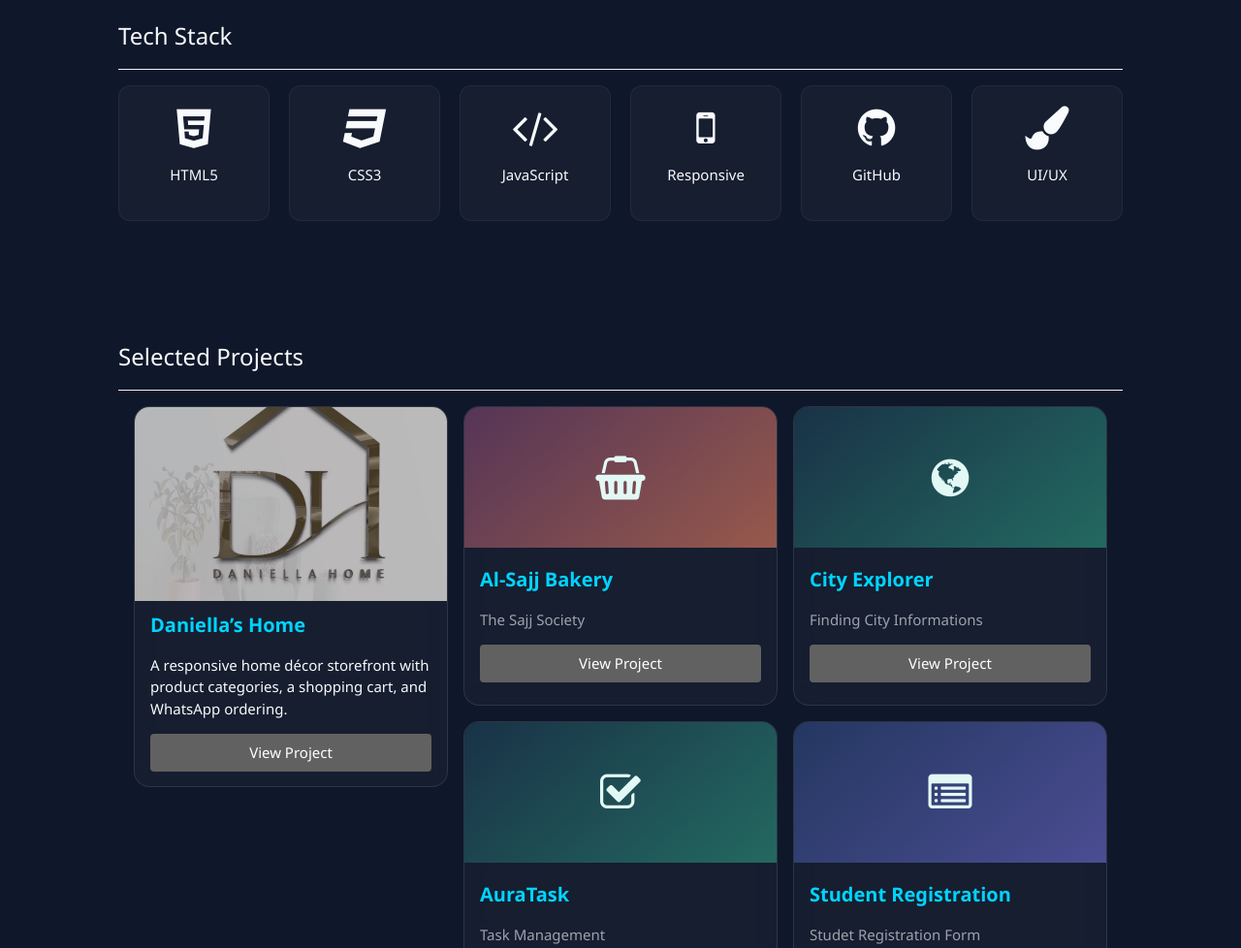
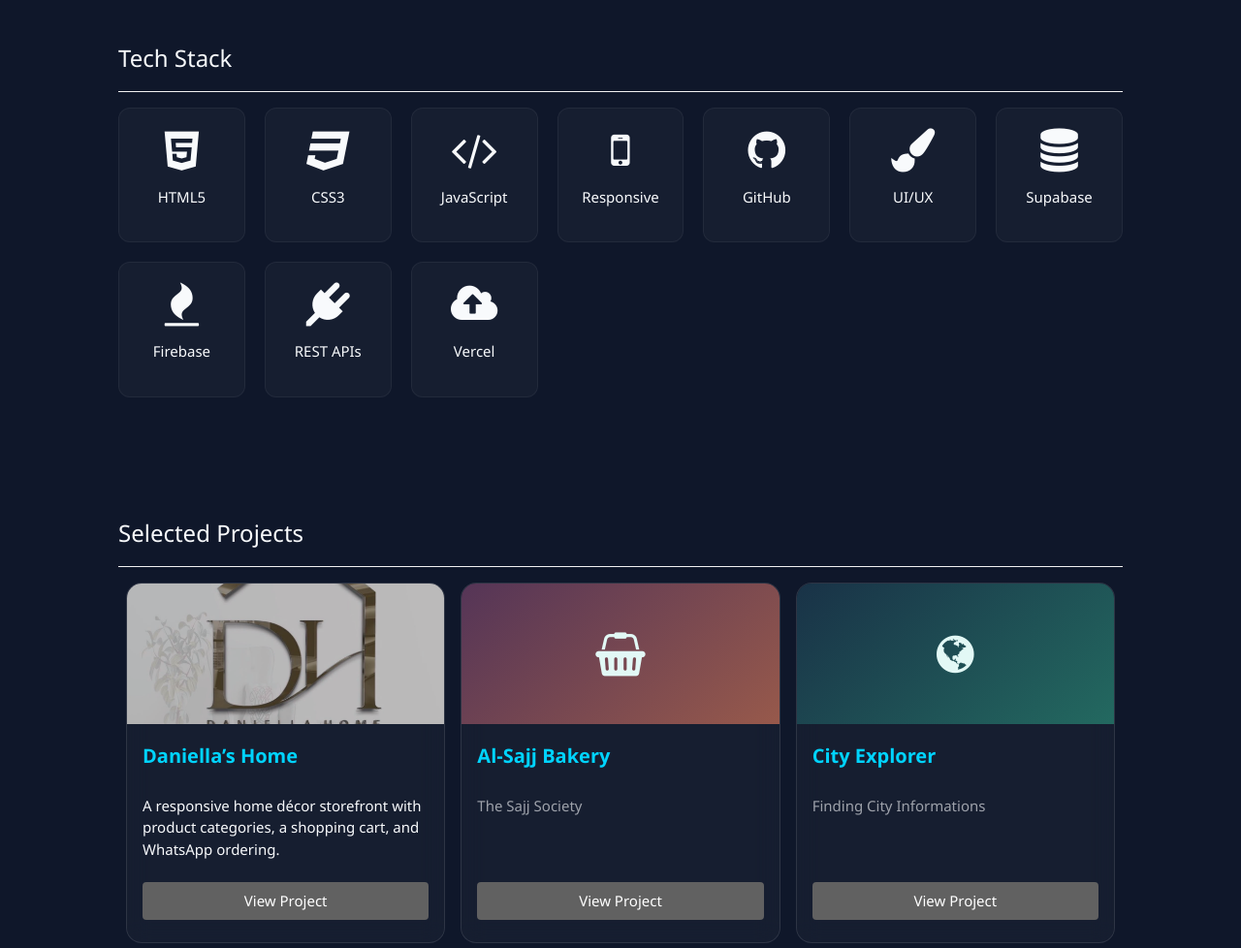
Before and after one commit to hevine-22/hevine-salloum-portfolio, a plain HTML site: page index.html in a window 1280 px wide. Shown: the part 1129-2107 px from the top of the page at 97% size. Drawn offline with nearby package versions, Linux system fonts and the light colour scheme.

Commit message:
Update index.html

```diff
--- a/index.html
+++ b/index.html
@@ -199,6 +199,71 @@
   section[id],div[id] { scroll-margin-top:84px; }
 }
 @media(prefers-reduced-motion:reduce) { *,*::before,*::after { animation-duration:.01ms!important; scroll-behavior:auto!important; } }
+        /* Selected Projects grid */
+#projects > .w3-row-padding {
+  display: grid;
+  grid-template-columns: repeat(3, minmax(0, 1fr));
+  grid-auto-rows: 1fr;
+  gap: 16px;
+}
+
+#projects > .w3-row-padding::before,
+#projects > .w3-row-padding::after {
+  display: none;
+}
+
+#projects > .w3-row-padding > .w3-col {
+  width: 100%;
+  min-width: 0;
+  padding: 0;
+  margin-bottom: 0 !important;
+}
+
+#projects .project-card {
+  box-sizing: border-box;
+  display: flex;
+  flex-direction: column;
+  height: 100%;
+}
+
+#projects .project-img,
+#projects .project-cover {
+  display: block;
+  width: 100%;
+  height: 145px;
+  min-height: 145px;
+  flex-shrink: 0;
+  object-fit: cover;
+}
+
+#projects .project-cover {
+  display: grid;
+  place-items: center;
+}
+
+#projects .project-card > .w3-container {
+  display: flex;
+  flex-direction: column;
+  flex: 1;
+  padding: 8px 16px !important;
+}
+
+#projects .project-card > .w3-container > p:last-child {
+  margin-top: auto;
+  padding-top: 8px;
+}
+
+@media (max-width: 992px) {
+  #projects > .w3-row-padding {
+    grid-template-columns: repeat(2, minmax(0, 1fr));
+  }
+}
+
+@media (max-width: 600px) {
+  #projects > .w3-row-padding {
+    grid-template-columns: 1fr;
+  }
+}
 </style>
 </head>
 <body>
@@ -231,7 +296,13 @@
 
   <div class="w3-container w3-padding-64" id="about">
     <h3 class="w3-border-bottom w3-border-light-grey w3-padding-16">About Me</h3>
-    <p>I am a passionate <b>Frontend Developer</b> dedicated to building responsive, user-centric web applications. With a focus on clean code and interactive design, I transform complex problems into elegant digital experiences.</p>
+  <p>
+  I’m Hevine Salloum, a front-end developer who builds responsive websites,
+  online stores, and admin dashboards using HTML, CSS, and JavaScript.
+  During my 40-day internship, I put those skills into practice. One of my
+  featured projects is Daniella’s Home, a home décor store with product
+  categories, a shopping cart, and WhatsApp ordering.
+</p>
   </div>
 
   <div class="w3-container w3-padding-32" id="skills">
@@ -243,6 +314,25 @@
         <div class="tech-box"><i class="fa fa-mobile fa-3x"></i><p>Responsive</p></div>
         <div class="tech-box"><i class="fa fa-github fa-3x"></i><p>GitHub</p></div>
         <div class="tech-box"><i class="fa fa-paint-brush fa-3x"></i><p>UI/UX</p></div>
+        <div class="tech-box">
+  <i class="fa fa-database fa-3x" aria-hidden="true"></i>
+  <p>Supabase</p>
+</div>
+
+<div class="tech-box">
+  <i class="fa fa-fire fa-3x" aria-hidden="true"></i>
+  <p>Firebase</p>
+</div>
+
+<div class="tech-box">
+  <i class="fa fa-plug fa-3x" aria-hidden="true"></i>
+  <p>REST APIs</p>
+</div>
+
+<div class="tech-box">
+  <i class="fa fa-cloud-upload fa-3x" aria-hidden="true"></i>
+  <p>Vercel</p>
+</div>
     </div>
   </div>
 
```
